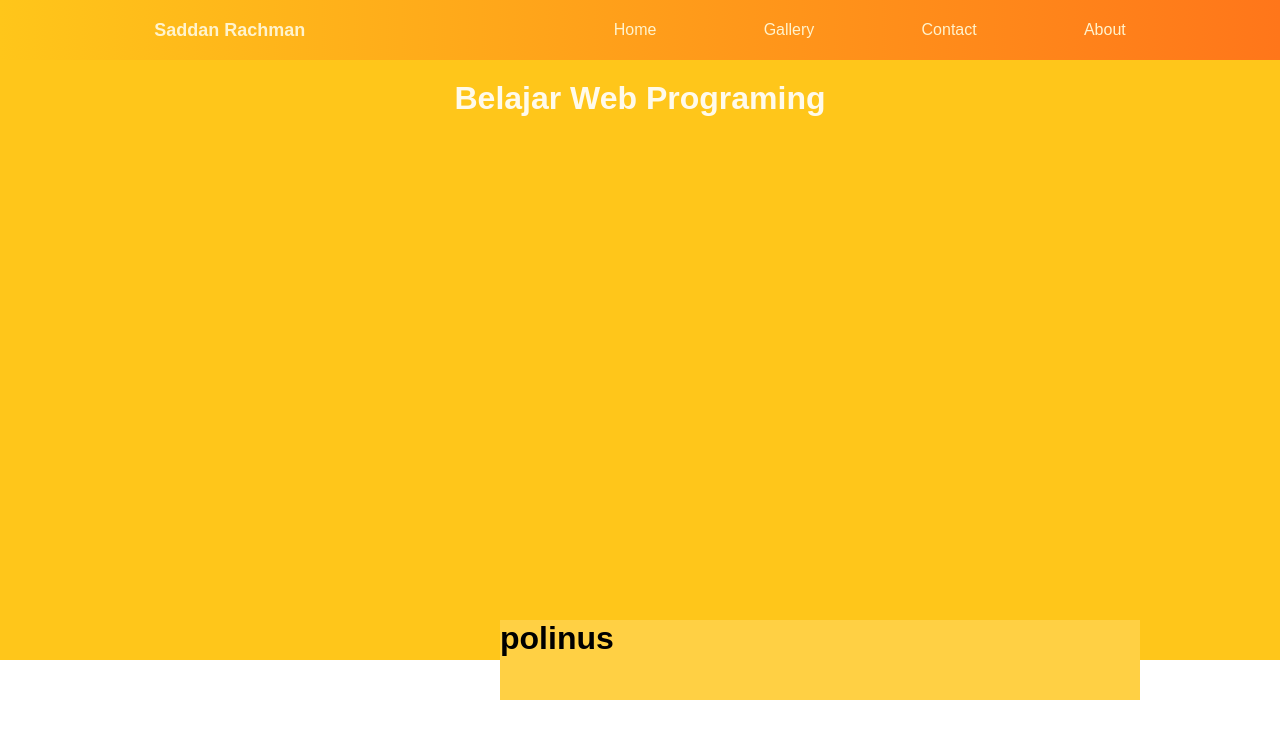
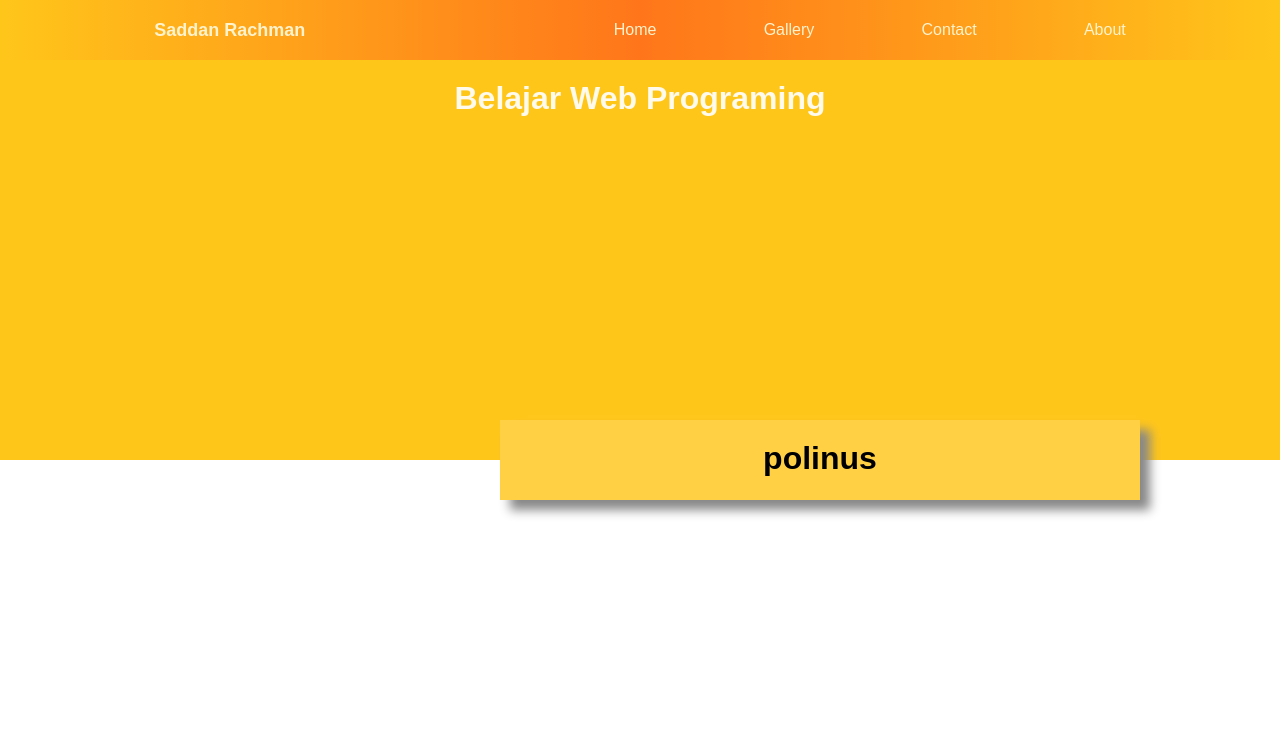
Before and after one commit to SBRD/sbrd-git-test, a plain HTML site: page index.html in a window 1280 px wide. Drawn offline with Linux system fonts and the light colour scheme.

Commit message:
menambahkan box shadow pada konten mainh1

```diff
--- a/css/style.css
+++ b/css/style.css
@@ -12,7 +12,7 @@ nav {
   width: 100%;
   margin: auto;
   display: flex;
-  background: linear-gradient(to right, #ffc61a, #ff761a);
+  background: linear-gradient(to right, #ffc61a, #ff761a, #ffc61a);
   justify-content: space-around;
   padding: 20px 0;
   color: #fff3cd;
@@ -43,7 +43,7 @@ nav .logo {
 
 header {
   width: 100%;
-  height: 600px;
+  height: 400px;
   margin: auto;
   color: #fffaeb;
   text-align: center;
@@ -55,11 +55,14 @@ body .main1 {
   width: 50%;
   margin: -40px 500px;
   height: 80px;
+  box-shadow: 10px 10px 10px #888;
   background-color: #ffd044;
 }
 
 body .main1 h1 {
-  justify-content: center;
+  display: block;
+  text-align: center;
+  padding-top: 20px;
 }
 /*hamburger menu*/
 .menu-toggle {
```
